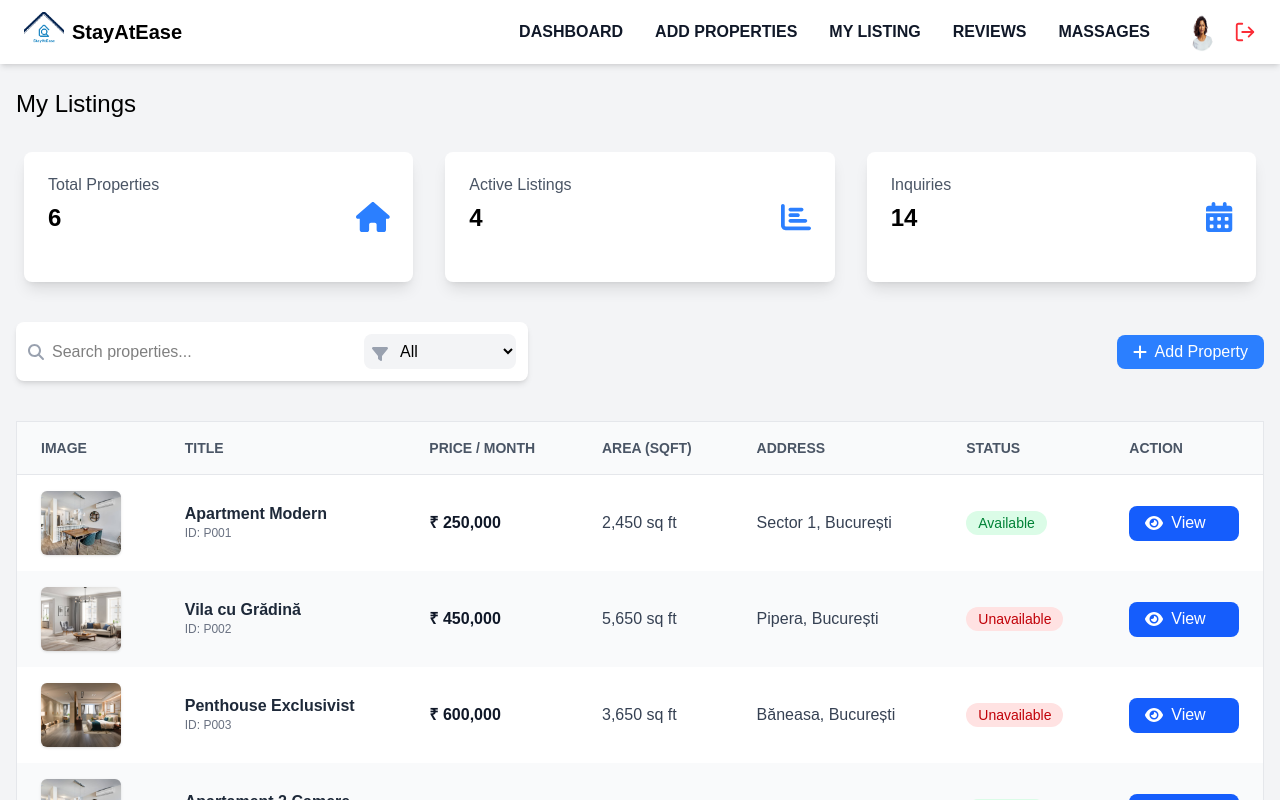
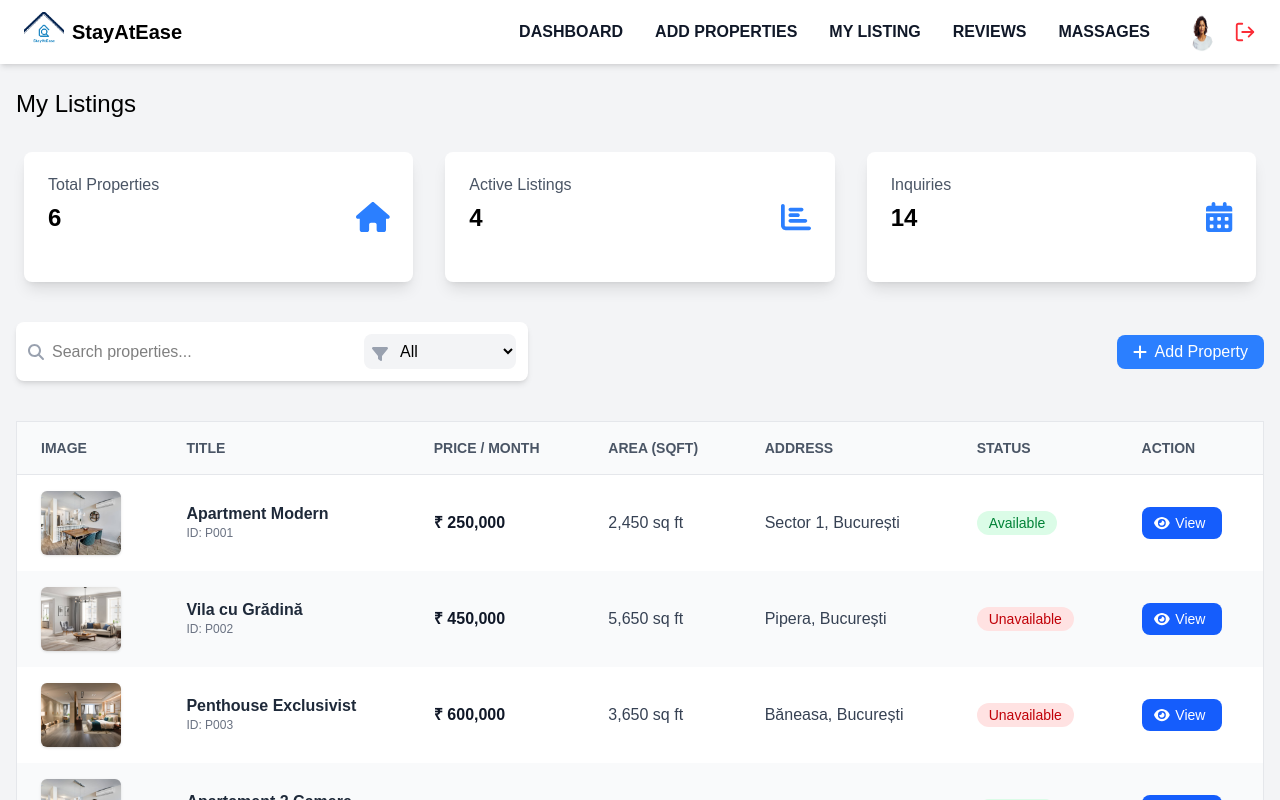
Before and after one commit to hemanshi08/StayAtEase, a React (Vite) app in the folder StayAtEase_frontend/: page /propertylistings in a window 1280 px wide. Shown: the top 800 px of the page. Built offline with nearby package versions, Linux system fonts and the light colour scheme.

Commit message:
update page

```diff
--- a/StayAtEase_frontend/src/Admin/PropertyListings.jsx
+++ b/StayAtEase_frontend/src/Admin/PropertyListings.jsx
@@ -124,12 +124,13 @@ function PropertyListings() {
           </td>
           <td className="px-6 py-4 text-white">
           <Link
-    to="/PropertyDetails"
-    className="bg-blue-600 px-4 py-2 rounded-lg hover:bg-blue-700 flex items-center gap-2 text-white"
-  >
-    <FontAwesomeIcon icon={faEye} />
-    View
-  </Link>
+  to="/PropertyDetails"
+  className="bg-blue-600 px-3 py-1.5 rounded-lg hover:bg-blue-700 flex items-center gap-1.5 text-white text-sm w-20"
+>
+  <FontAwesomeIcon icon={faEye} />
+  View
+</Link>
+
           </td>
         </tr>
       ))}
--- a/StayAtEase_frontend/src/Admin/propertydetails.jsx
+++ b/StayAtEase_frontend/src/Admin/propertydetails.jsx
@@ -3,7 +3,7 @@ import { Link } from 'react-router-dom';
 import { useState } from 'react';
 import Header from './component/header';
 import Footer from '../Components/Footer';
-export default function PropertyDetails() {
+export default function AdminPropertyDetails() {
   const [currentReviews] = useState([
     { id: 1, name: "Sarah Johnson", date: "Jan 15, 2024", rating: "⭐⭐⭐⭐⭐", review: "Absolutely love this property! The amenities are top-notch and the staff is incredibly helpful." },
     { id: 2, name: "Michael Chen", date: "Jan 14, 2024", rating: "⭐⭐⭐⭐", review: "Great location and well-maintained property. The only minor issue was the parking situation during peak hours." },
--- a/StayAtEase_frontend/src/App.jsx
+++ b/StayAtEase_frontend/src/App.jsx
@@ -8,7 +8,7 @@ import PropertyForm from "./Admin/AddProperty";
 import Footer from "./Components/Footer";
 import HomePage from "./rental/home";
 import ProfileDetails from "./Admin/profileDetails";
-import PropertyDetails from "./Admin/propertydetails";
+import AdminPropertyDetails from "./Admin/propertydetails";
 
 
 function App() {
@@ -24,7 +24,7 @@ function App() {
   <Route path="/Massages" element={<PropertyMessages />} />
   <Route path="/MyProfile" element={<ProfileDetails />} />
   <Route path="/Homepage" element={<HomePage />} />
-  <Route path="/PropertyDetails" element={<PropertyDetails />} />
+  <Route path="/PropertyDetails" element={<AdminPropertyDetails />} />
 </Routes>
 
     </Router>
```
